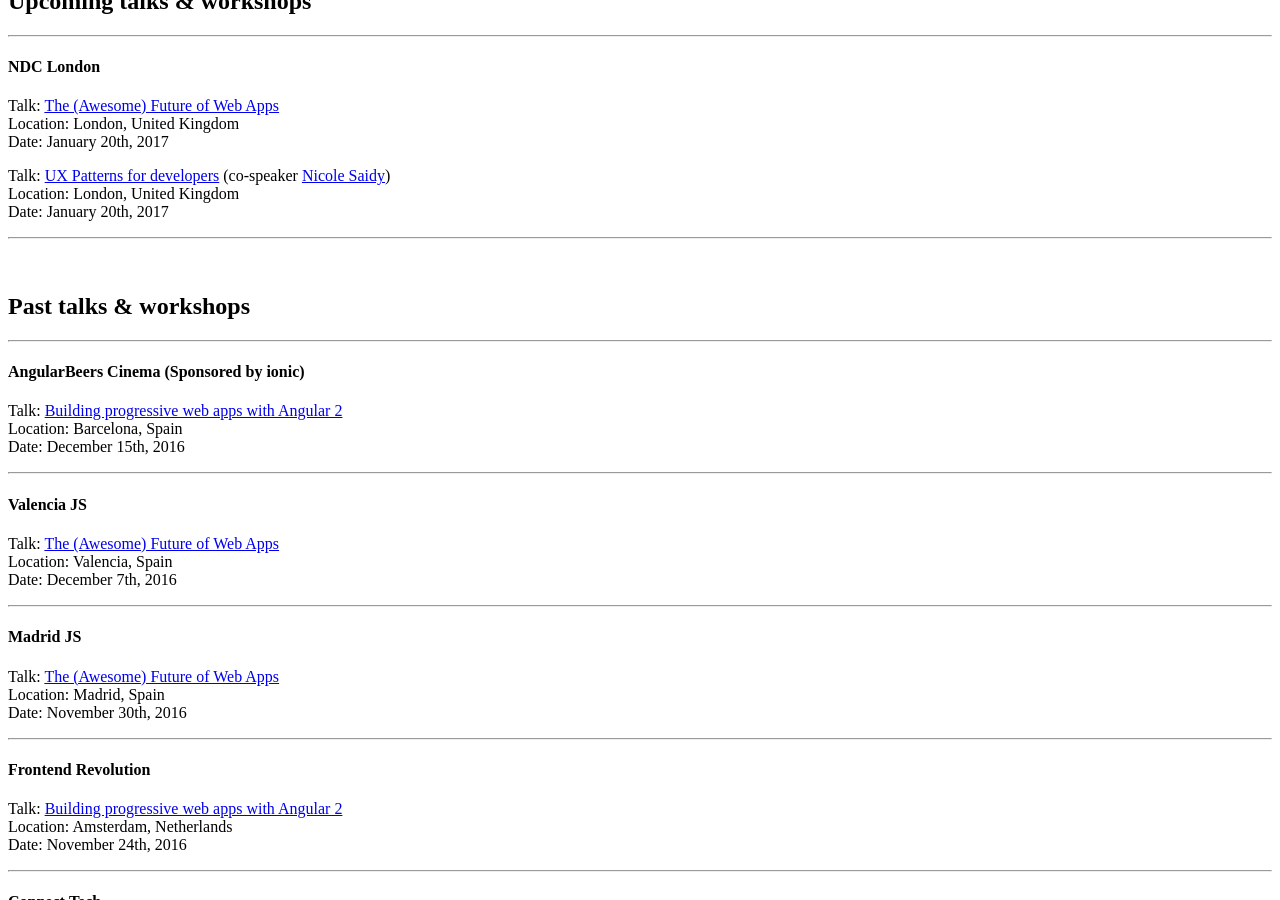
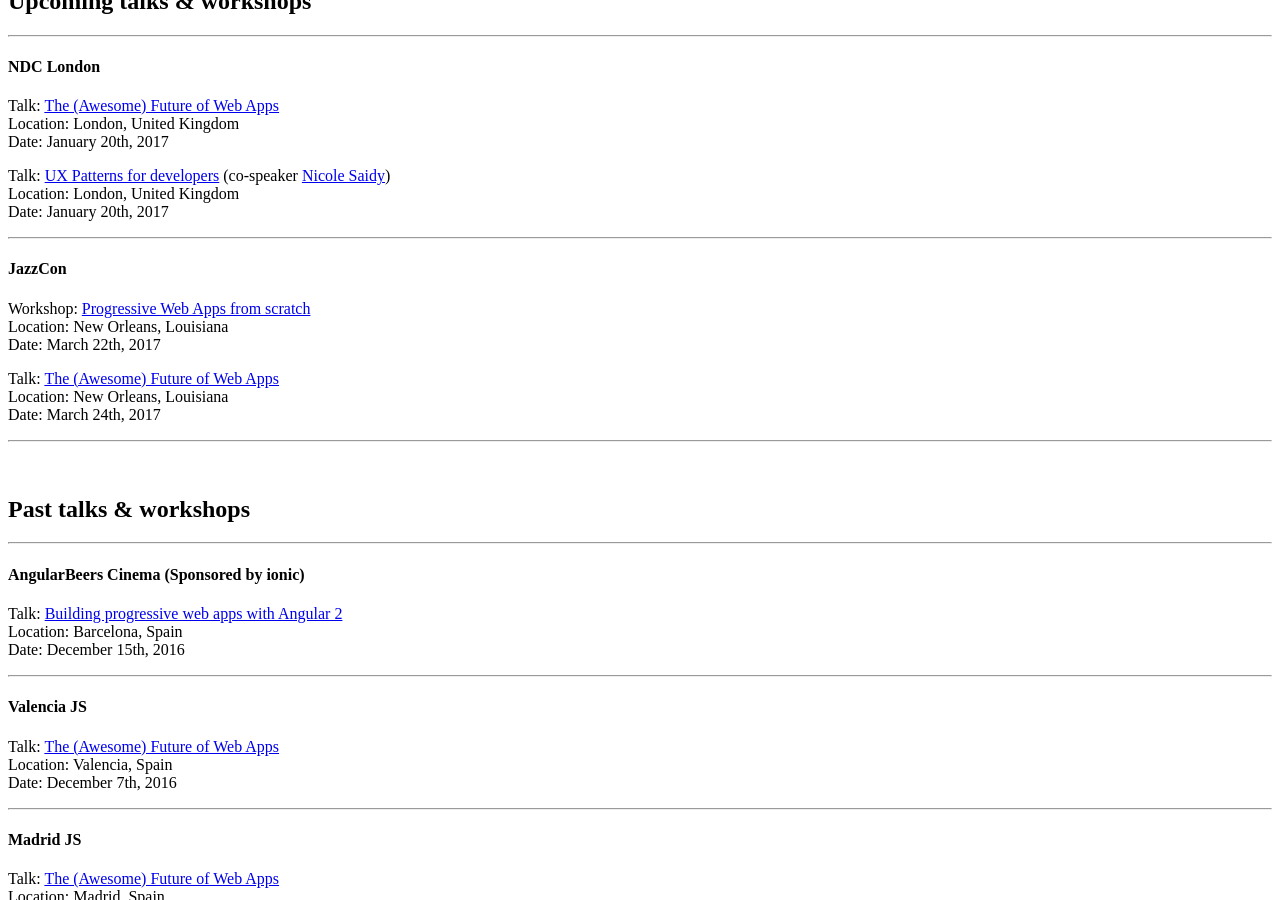
Before and after one commit to jadjoubran/blog, a Jekyll site: the page built from conferences.md, in a window 1280 px wide and 900 px high, scrolled down 364 px. Built offline with Jekyll 4.4.1, drawn with Linux system fonts in a browser that asks for light colours.

Commit message:
Add jazzcon

```diff
--- a/conferences.md
+++ b/conferences.md
@@ -18,6 +18,17 @@
 <span class="conferences-ref">Talk:</span> [UX Patterns for developers](http://ndc-london.com/talk/ux-patterns-for-developers/){:target="_blank"} (co-speaker [Nicole Saidy](https://nicolesaidy.com/){:target="_blank"})
 <span class="conferences-ref">Location:</span> London, United Kingdom
 <span class="conferences-ref">Date:</span> January 20th, 2017
+
+<hr>
+
+#### JazzCon
+<span class="conferences-ref">Workshop:</span> [Progressive Web Apps from scratch](http://jazzcon.tech/){:target="_blank"}
+<span class="conferences-ref">Location:</span> New Orleans, Louisiana
+<span class="conferences-ref">Date:</span> March 22th, 2017
+
+<span class="conferences-ref">Talk:</span> [The (Awesome) Future of Web Apps](http://jazzcon.tech/){:target="_blank"}
+<span class="conferences-ref">Location:</span> New Orleans, Louisiana
+<span class="conferences-ref">Date:</span> March 24th, 2017
 
 <hr>
 
```
